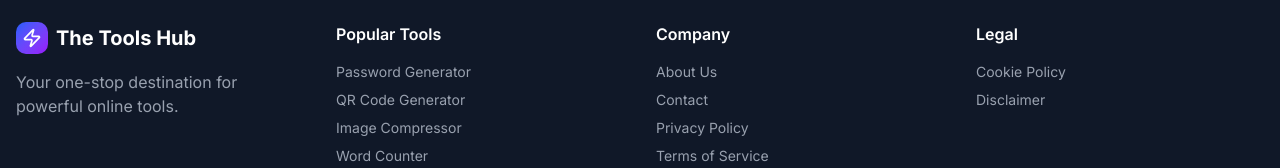
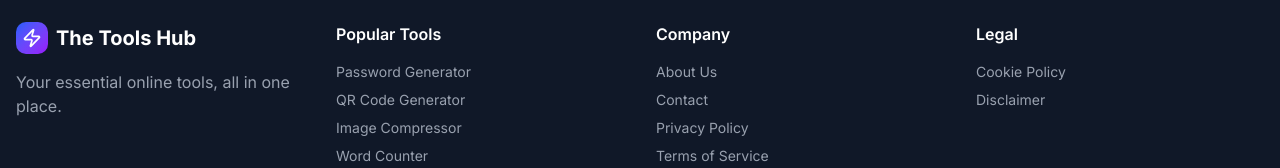
Before and after one commit to circularupdates24/nbaplayoff, a Next.js app: page / in a window 1280 px wide. Shown: the part 3027-3195 px from the top of the page. Built offline with nearby package versions, Linux system fonts and the light colour scheme.

Commit message:
Update footer.tsx

```diff
--- a/src/components/footer.tsx
+++ b/src/components/footer.tsx
@@ -20,7 +20,7 @@ const footer = () => {
 							</span>
 						</Link>
 						<p className='text-gray-400'>
-							Your one-stop destination for powerful online tools.
+							Your essential online tools, all in one place.
 						</p>
 					</div>
 					<div>
```
